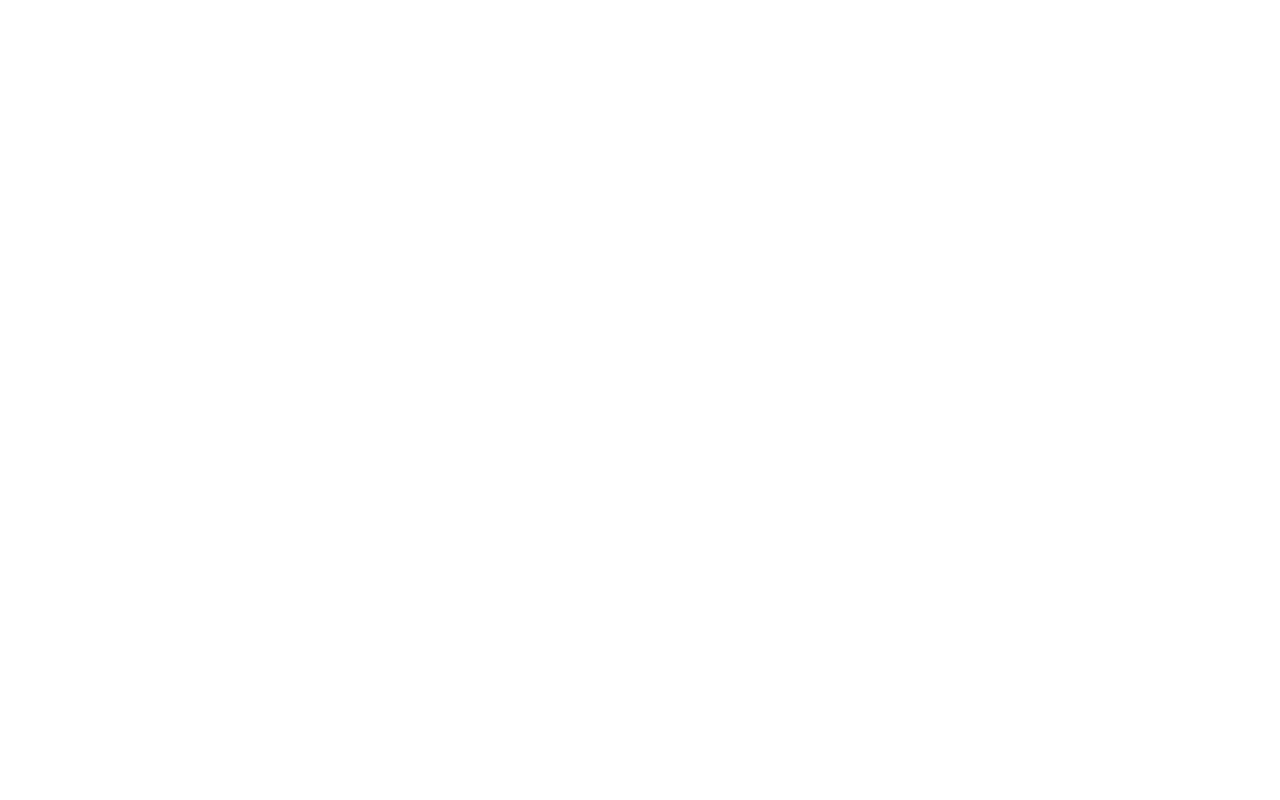
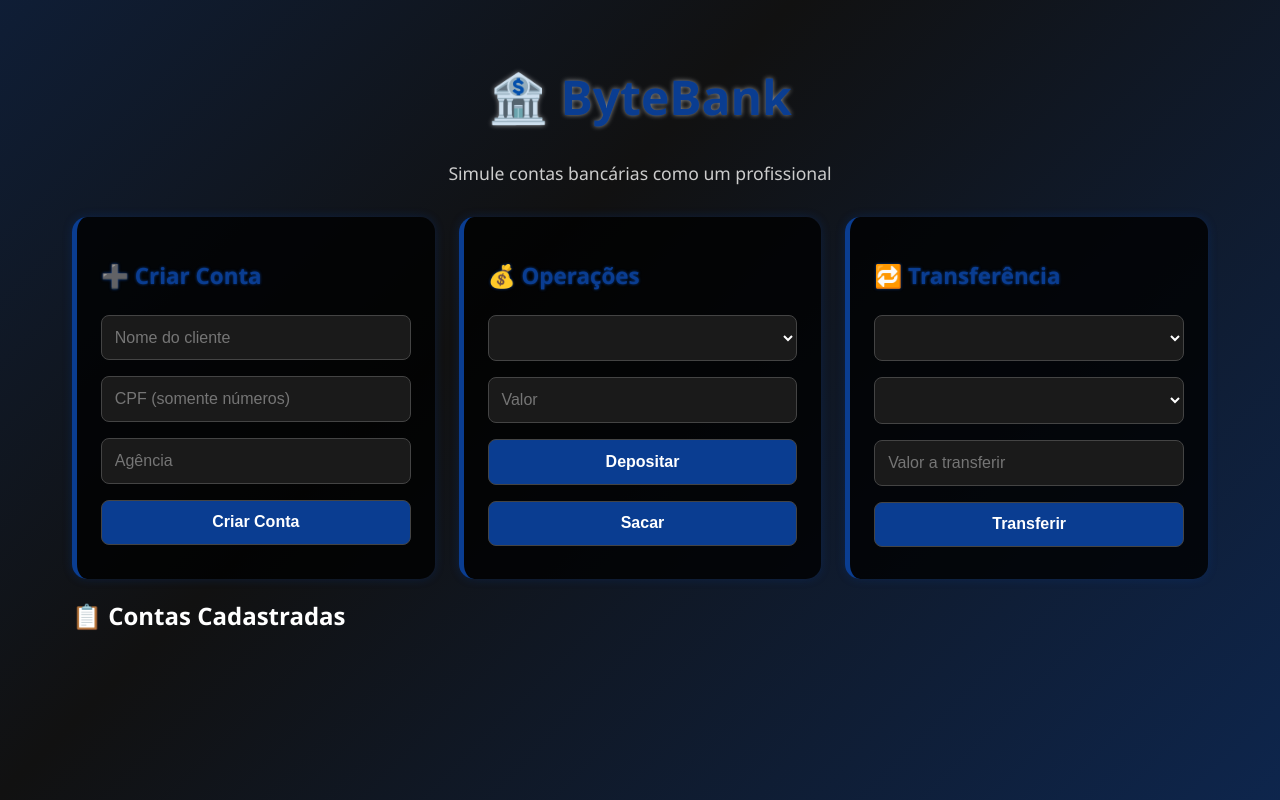
Before and after one commit to LeonSantana7/ByteBank, a website with bundled scripts: page index.html in a window 1280 px wide. Built offline with nearby package versions, Linux system fonts and the light colour scheme.

Commit message:
Alterações

```diff
--- /dev/null
+++ b/Cliente.js
@@ -0,0 +1,9 @@
+// começar uma classe com letra maiuscula
+// molde
+//classes em JavaScript podem ter tanto objetos quanto comportamentos (funções/ metodos)
+// exportar a classe
+export class Cliente {
+    nome;
+    cpf;
+
+}
--- /dev/null
+++ b/ContaCorrente.js
@@ -0,0 +1,48 @@
+export class ContaCorrente {
+    // Publico
+    agencia;
+    cliente;
+
+    // quando tiver o underline na frente quer dizer que é privado (#saldo)
+    // Privado
+    _saldo = 0;
+
+    // fazer a operação com tal valor(parâmetro)
+    depositar(valor) {
+        if (valor > 0) {
+            // this se refere ao objeto que está chamando o método
+            this._saldo += valor;
+            console.log(`Depósito de R$${valor} realizado. Novo saldo: R$${this._saldo}`)
+        } else {
+            console.log(`Valor inválido para depósito`);
+        }
+    }
+    sacar(valor) {
+        if (valor <= 0) {
+            console.log("Não foi possivel efetuar o saque!");
+            return;
+        }
+        if (this._saldo >= valor) {
+            this._saldo -= valor;
+            console.log(`Seu saldo é ${this._saldo} ${this._saldo === 1 ? "real" : "reais"}`);
+            return valor;
+        } else {
+            console.log(`Não foi possível efetuar o saque! Saldo insuficiente`);
+        }
+
+    }
+
+    transferir(valor, conta) {
+        const valorSacado = this.sacar(valor);
+        if (valorSacado !== undefined) {
+            conta.depositar(valorSacado);
+            console.log(`Transferência de R$${valor} realizada com sucesso.`);
+        } else {
+            console.log("Transferência falhou.");
+        }
+    }
+
+    getSaldo() {
+        return this._saldo;
+    }
+}
--- a/index.html
+++ b/index.html
@@ -1,13 +1,53 @@
 <!DOCTYPE html>
-<html lang="pt-br">
+<html lang="pt-BR">
+
 <head>
-    <meta charset="UTF-8">
-    <meta name="viewport" content="width=device-width, initial-scale=1.0">
-    <meta http-equiv="X-UA-Compatible" content="ie=edge">
-    <title>ByteBank</title>
-    <script src="index.js"></script>
+    <meta charset="UTF-8" />
+    <meta name="viewport" content="width=device-width, initial-scale=1.0" />
+    <title>ByteBank Interativo</title>
+    <link rel="stylesheet" href="style.css" />
 </head>
+
 <body>
+    <div class="container">
+        <header>
+            <h1>🏦 ByteBank</h1>
+            <p>Simule contas bancárias como um profissional</p>
+        </header>
 
+        <div class="cards-grid">
+            <section class="card">
+                <h2>➕ Criar Conta</h2>
+                <input type="text" id="nome" placeholder="Nome do cliente" />
+                <input type="text" id="cpf" placeholder="CPF (somente números)" />
+                <input type="number" id="agencia" placeholder="Agência" />
+                <button onclick="criarConta()">Criar Conta</button>
+            </section>
+
+            <section class="card">
+                <h2>💰 Operações</h2>
+                <select id="contaSelecionada"></select>
+                <input type="number" id="valorOperacao" placeholder="Valor" />
+                <button onclick="depositar()">Depositar</button>
+                <button onclick="sacar()">Sacar</button>
+            </section>
+
+            <section class="card">
+                <h2>🔁 Transferência</h2>
+                <select id="contaOrigem"></select>
+                <select id="contaDestino"></select>
+                <input type="number" id="valorTransferencia" placeholder="Valor a transferir" />
+                <button onclick="transferir()">Transferir</button>
+            </section>
+        </div>
+
+        <section class="contas">
+            <h2>📋 Contas Cadastradas</h2>
+            <div id="listaContas" class="lista-contas"></div>
+        </section>
+    </div>
+
+    <script type="module" src="index.js"></script>
 </body>
+
 </html>
--- a/index.js
+++ b/index.js
@@ -1,63 +1,26 @@
-// molde
-//classes em JavaScript podem ter tanto objetos quanto comportamentos (funções/ metodos)
-class cliente {
-    nome;
-    cpf;
-
-}
-class contaCorrente {
-    agencia;
-    // quando tiver o underline na frente quer dizer que é privado
-    // #saldo
-    _saldo = 0;
-
-    // fazer a operação com tal valor(parâmetro)
-    depositar(valor) {
-        if (valor > 0) {
-            // this se refere ao objeto que está chamando o método
-            this._saldo += valor;
-            console.log(`Depósito de R$${valor} realizado. Novo saldo: R$${this._saldo}`)
-        } else {
-            console.log(`Valor inválido para depósito`);
-        }
-    }
-    sacar(valor) {
-        if (valor <= 0) {
-            console.log("Não foi possivel efetuar o saque!");
-            return;
-        }
-        if (this._saldo >= valor) {
-            this._saldo -= valor;
-            console.log(`Seu saldo é ${this._saldo} ${this._saldo === 1 ? "real" : "reais"}`);
-        } else {
-            console.log(`Não foi possível efetuar o saque! Saldo insuficiente`)
-        }
-    }
-    getSaldo() {
-        return this._saldo;
-    }
-}
-
+// importar
+import { Cliente } from "./Cliente.js";
+import { ContaCorrente } from "./ContaCorrente.js"
 // objeto
 // instancia do objeto (criar uma nova copia a partir do molde)
-const cliente1 = new cliente();
+const cliente1 = new Cliente();
 cliente1.nome = "Leon";
 cliente1.cpf = 11122233309;
 
-const cliente2 = new cliente();
+const cliente2 = new Cliente();
 cliente2.nome = "Alice";
 cliente2.cpf = 88822233309;
 
-const contaCorrenteLeon = new contaCorrente();
+const contaCorrenteLeon = new ContaCorrente();
+contaCorrenteLeon.cliente = cliente1;
 contaCorrenteLeon.agencia = 1001;
-console.log("----------------------------------------------");
-contaCorrenteLeon.depositar(100);
-console.log("----------------------------------------------");
-contaCorrenteLeon.depositar(50);
-console.log("----------------------------------------------");
-contaCorrenteLeon.sacar(20);
-console.log("----------------------------------------------");
+contaCorrenteLeon.depositar(500);
 
-console.log(contaCorrenteLeon)
-console.log("----------------------------------------------");
-console.log("Saldo atual: R$", contaCorrenteLeon.getSaldo());
+const conta2 = new ContaCorrente();
+conta2.cliente = cliente2;
+conta2.agencia = 102;
+
+contaCorrenteLeon.transferir(500, conta2);
+
+console.log(contaCorrenteLeon);
+console.log(conta2);
--- /dev/null
+++ b/style.css
@@ -0,0 +1,141 @@
+* {
+    box-sizing: border-box;
+}
+
+body {
+    margin: 0;
+    padding: 0;
+    font-family: 'Segoe UI', sans-serif;
+    color: #ffffff;
+    background: linear-gradient(-45deg, #0a3d91, #111, #0a3d91, #222);
+    background-size: 400% 400%;
+    animation: gradientBG 15s ease infinite;
+    min-height: 100vh;
+}
+
+@keyframes gradientBG {
+    0% {
+        background-position: 0% 50%;
+    }
+
+    50% {
+        background-position: 100% 50%;
+    }
+
+    100% {
+        background-position: 0% 50%;
+    }
+}
+
+.container {
+    max-width: 1200px;
+    margin: auto;
+    padding: 2rem;
+}
+
+header {
+    text-align: center;
+    margin-bottom: 2rem;
+}
+
+header h1 {
+    font-size: 3rem;
+    color: #0a3d91;
+    text-shadow: 0 0 5px #ffffff88;
+}
+
+header p {
+    color: #ccc;
+    font-size: 1.1rem;
+}
+
+.cards-grid {
+    display: grid;
+    grid-template-columns: repeat(auto-fit, minmax(300px, 1fr));
+    gap: 1.5rem;
+}
+
+.card {
+    background: rgba(0, 0, 0, 0.8);
+    border-left: 5px solid #0a3d91;
+    border-radius: 15px;
+    padding: 1.5rem;
+    transition: transform 0.3s ease, box-shadow 0.3s ease;
+    box-shadow: 0 0 10px rgba(10, 61, 145, 0.3);
+}
+
+.card:hover {
+    transform: translateY(-5px);
+    box-shadow: 0 0 25px rgba(10, 61, 145, 0.5);
+}
+
+.card h2 {
+    color: #0a3d91;
+    margin-bottom: 1rem;
+    font-size: 1.4rem;
+    text-shadow: 0 0 3px #0a3d91;
+}
+
+input,
+select,
+button {
+    width: 100%;
+    padding: 0.8rem;
+    margin: 0.5rem 0;
+    border: none;
+    border-radius: 8px;
+    font-size: 1rem;
+    background-color: #1a1a1a;
+    color: #ffffff;
+    border: 1px solid #444;
+    transition: border 0.2s ease, box-shadow 0.3s ease;
+}
+
+input:focus,
+select:focus {
+    border-color: #0a3d91;
+    outline: none;
+    box-shadow: 0 0 6px #0a3d91;
+}
+
+button {
+    background-color: #0a3d91;
+    color: #fff;
+    font-weight: bold;
+    cursor: pointer;
+    transition: background 0.3s ease, transform 0.2s ease;
+}
+
+button:hover {
+    background-color: #0c51c3;
+    transform: scale(1.03);
+}
+
+.lista-contas {
+    margin-top: 2rem;
+    display: grid;
+    grid-template-columns: repeat(auto-fit, minmax(280px, 1fr));
+    gap: 1.2rem;
+}
+
+.conta-card {
+    background: #1c1c1c;
+    border-left: 4px solid #0a3d91;
+    padding: 1rem 1.5rem;
+    border-radius: 12px;
+    box-shadow: 0 0 10px rgba(10, 61, 145, 0.2);
+}
+
+.conta-card strong {
+    color: #0a3d91;
+    font-size: 1.2rem;
+    display: block;
+    margin-bottom: 0.5rem;
+}
+
+.conta-card span {
+    color: #ccc;
+    font-size: 1rem;
+    display: block;
+    margin-bottom: 0.3rem;
+}
```
Also changed, not shown: package.json (added, +21 -0 lines).
